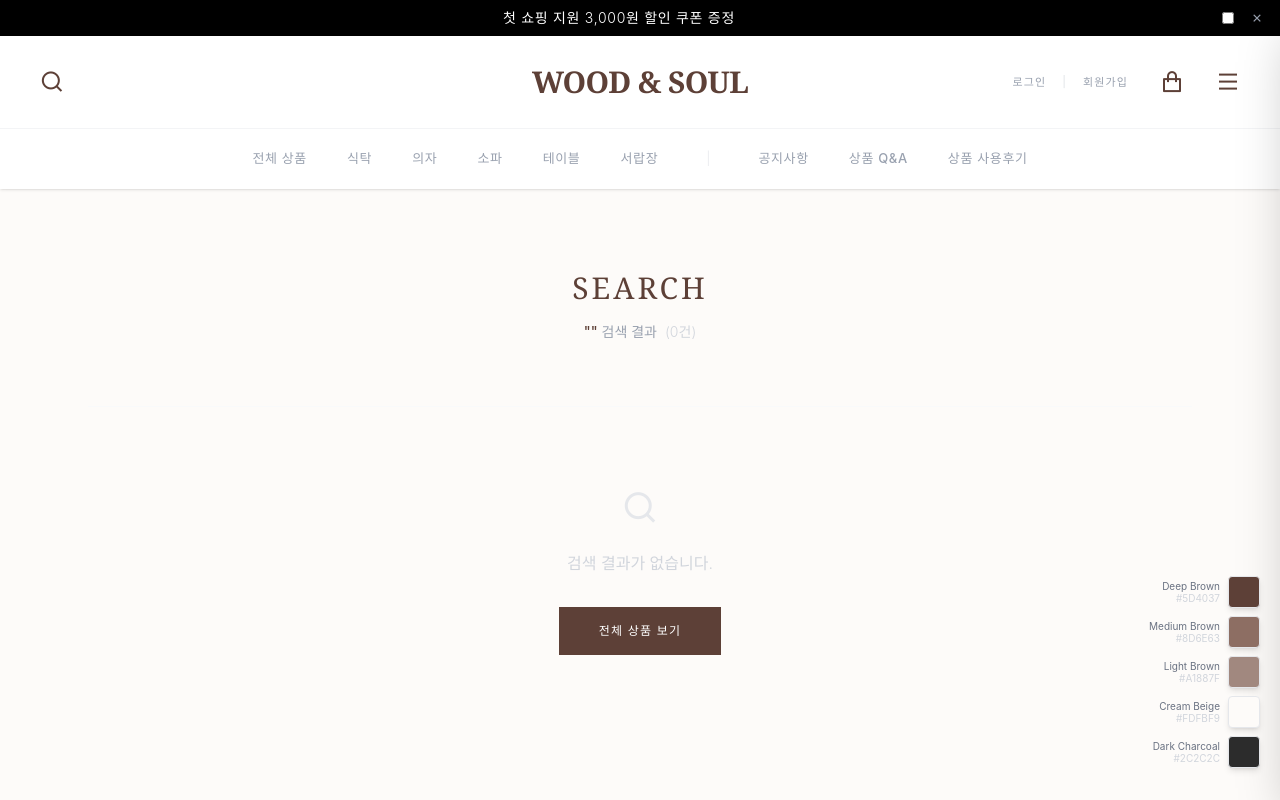
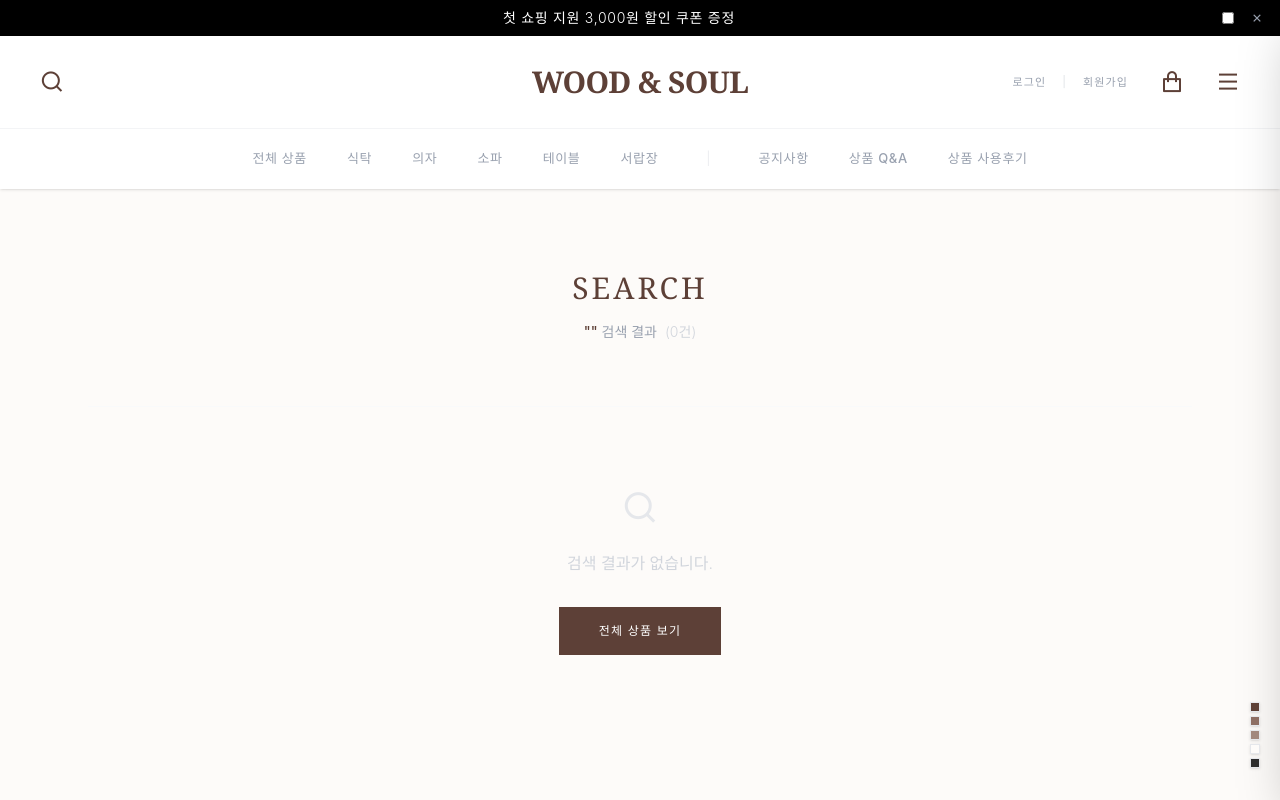
Before and after one commit to unknownName-15/furniture_sample_page, a React (Vite) app in the folder frontend/: page /search in a window 1280 px wide. Shown: the top 800 px of the page. Built offline with nearby package versions, Linux system fonts and the light colour scheme.

Commit message:
feat: add ColorPalette component with clipboard copy functionality

```diff
--- a/frontend/src/components/ColorPalette.jsx
+++ b/frontend/src/components/ColorPalette.jsx
@@ -19,24 +19,15 @@ const ColorPalette = () => {
   };
 
   return (
-    <div className="fixed bottom-8 right-5 z-[200] flex flex-col gap-2">
+    <div className="fixed bottom-8 right-5 z-[200] flex flex-col gap-1">
       {colors.map((color) => (
-        <div key={color.hex} className="flex items-center gap-2 justify-end">
-          {/* 툴팁 */}
-          <div className="flex flex-col items-end">
-            <span className="text-[10px] text-gray-500 font-sans leading-none">{color.name}</span>
-            <span className="text-[10px] text-gray-300 font-sans leading-none mt-0.5">
-              {copied === color.hex ? '✓ 복사됨' : color.hex}
-            </span>
-          </div>
-          {/* 컬러 박스 */}
-          <button
-            onClick={() => handleCopy(color.hex)}
-            title={`${color.name} (${color.hex})`}
-            style={{ backgroundColor: color.hex }}
-            className="w-8 h-8 rounded-sm shadow-md border border-gray-200 hover:scale-110 transition-transform active:scale-95 flex-shrink-0"
-          />
-        </div>
+        <button
+          key={color.hex}
+          onClick={() => handleCopy(color.hex)}
+          title={copied === color.hex ? '✓ 복사됨' : color.hex}
+          style={{ backgroundColor: color.hex, width: '10px', height: '10px' }}
+          className="rounded-none shadow-sm border border-gray-200 hover:scale-125 transition-transform active:scale-95 flex-shrink-0"
+        />
       ))}
     </div>
   );
```
